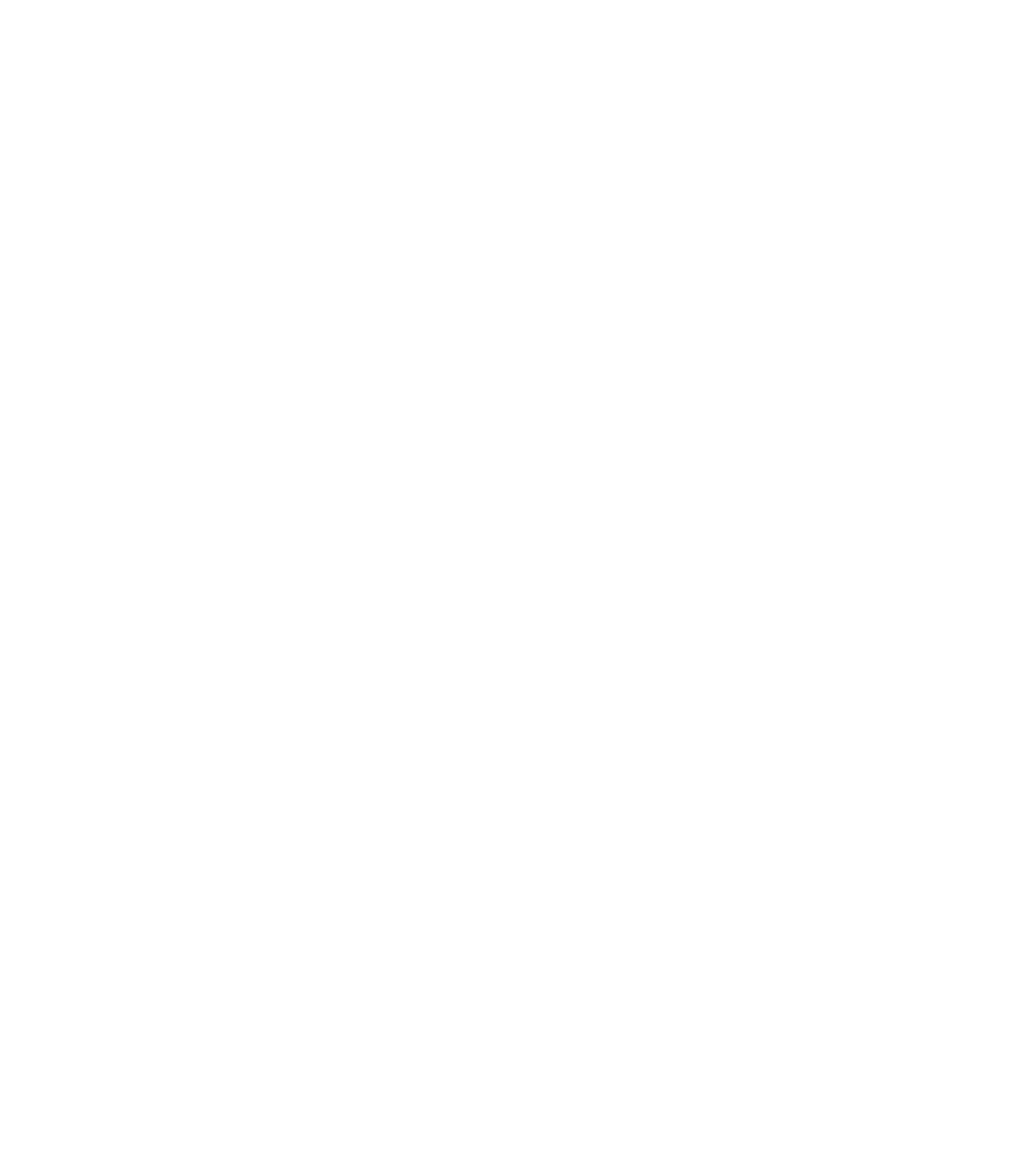
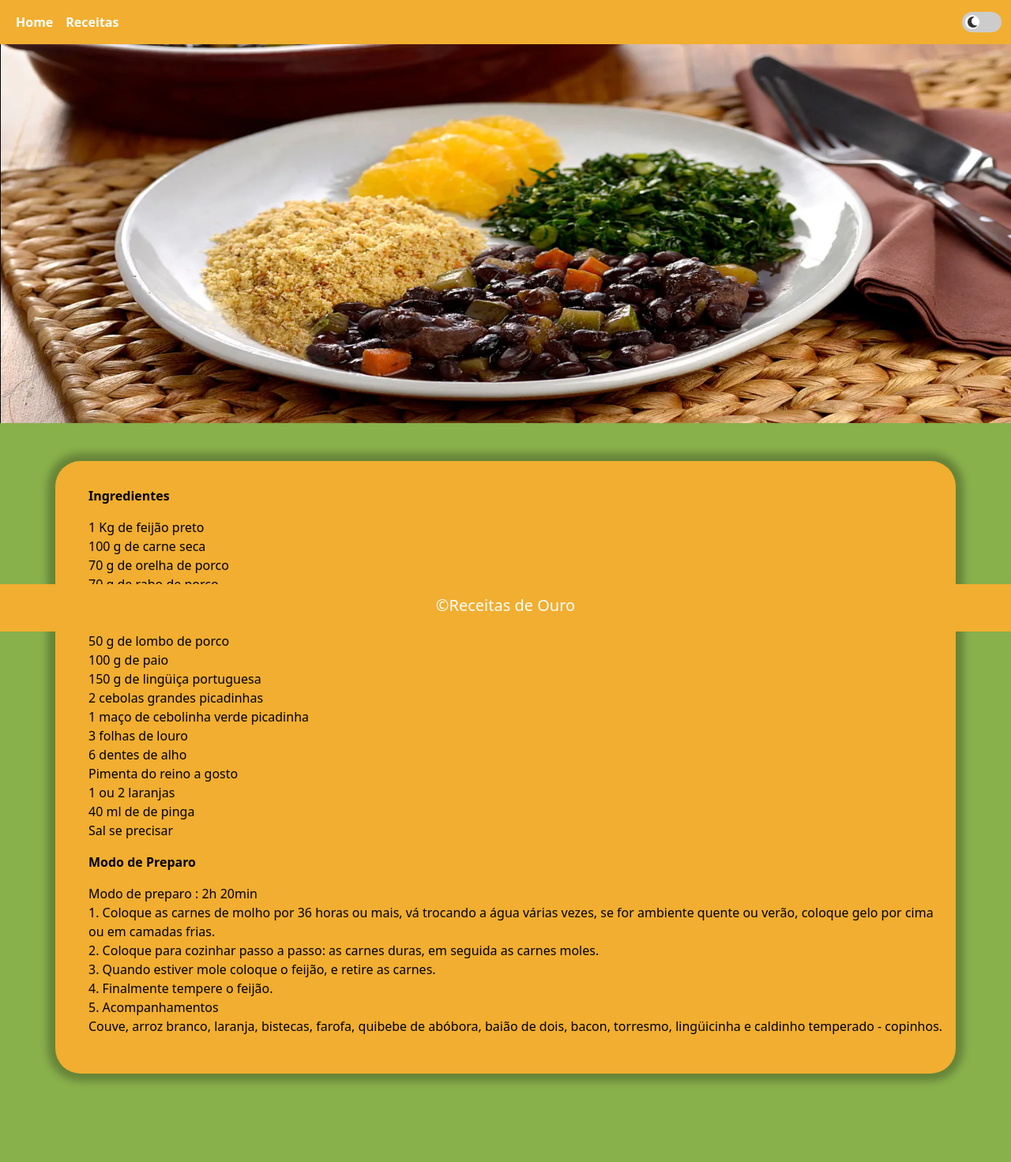
Before and after one commit to gilvanrb/Receitas-de-Ouro, a Django app: page /receitas/ in a window 1280 px wide. Before the commit the page is empty. Shown: the whole page at 79% size. Before the commit the page ends 800 px from the top, so only its background shows below. Run offline with Django 5.2, Linux system fonts and the light colour scheme.

Commit message:
Versão 2
Receitas, ingredientes.

```diff
--- a/home/static/css/style.css
+++ b/home/static/css/style.css
@@ -59,7 +59,7 @@
 
   body.light-mode .nav-top,
   body.light-mode footer {
-    background-color: #FFA500;
+    background-color: #f1ae30;
     color: #000000;
   }
 
@@ -75,9 +75,14 @@
   }
 
   body.light-mode footer{
-    background-color: #FFA500;
-    border-top: 2px solid #FFA500;
+    background-color: #f1ae30;
+    border-top: 2px solid #f1ae30;
     color: white;
+  }
+
+  body.light-mode .container {
+    background-color: #f1ae30;
+    box-shadow: 0px 0px 10px 10px rgb(0, 0, 0, 0.25);
   }
 
   /* ======== TEMA ESCURO ======== */
@@ -108,7 +113,13 @@
     border-top: 2px solid #4444;
     color: white;
   }
-/*Geral*/
+
+   body.dark-mode .container {
+    background-color: #1e1e1e;
+    color: white;
+    box-shadow: 0px 0px 10px 10px rgb(80, 79, 79);
+  }
+/*Geral, html*/
 body{
     background-color: #88B04B;
 }
@@ -121,7 +132,7 @@
 }
 
 .nav-top{
-    background-color: #FFA500; /* Cor do cabeçalho*/
+    background-color: #f1ae30; /* Cor do cabeçalho*/
 }
 .nav-link{
     color: white !important;
@@ -138,13 +149,37 @@
     padding: 1% !important;
     margin: 0% 1% 1% 0% !important;
     text-align: center !important;
+    box-shadow: 4px 4px 10px rgb(80, 79, 79);
 }
 
 footer{ /*Borda inferior (footer)*/
-    background-color: #FFA500;
-    border-top: 1px solid #FFA500; /*Cor Borda inferior*/
+    background-color: #f1ae30;
+    border-top: 1px solid #f1ae30; /*Cor Borda inferior*/
     display: flex !important;
     align-items: center !important;
     justify-content: center !important;
     padding: 0.8em !important;
 }
+
+
+
+/*Página de receitas*/
+
+  .title{
+    font-weight: bold !important;
+    padding-left: 30px;
+  }
+
+  .container{
+    background-color: #f1ae30;
+    border-radius: 2em;
+    border: 1px;
+    text-align: left;
+    padding: 2em;
+    margin: 3em;
+    margin-bottom: 7em;
+
+  }
+  .texto{
+    padding-left: 30px;
+  }
--- a/templates/base.html
+++ b/templates/base.html
@@ -0,0 +1,59 @@
+{% load static %}
+<!DOCTYPE html>
+<html lang="pt-br">
+
+<head>
+    <meta charset="UTF-8">
+    <meta name="viewport" content="width=device-width, initial-scale=1.0">
+    <title>Receitas de Ouro</title>
+    <link rel="stylesheet" href="{% static '/css/style.css' %}">
+    <link href="https://cdn.jsdelivr.net/npm/bootstrap@5.3.3/dist/css/bootstrap.min.css" rel="stylesheet">
+    <script src="{% static 'js/theme.js' %}"></script>
+    <link rel="stylesheet" href="https://cdnjs.cloudflare.com/ajax/libs/font-awesome/6.5.0/css/all.min.css">
+
+</head>
+
+<body>
+    <header> <!--Barra de navegação-->
+        <nav class="navbar navbar-expand-sm nav-top">
+            <div class="container-fluid">
+                <button class="navbar-toggler" type="button" data-bs-toggle="collapse" data-bs-target="#mynavbar">
+                    <span class="navbar-toggler-icon"></span>
+                </button>
+                <div class="collapse navbar-collapse" id="mynavbar">
+                    <ul class="navbar-nav me-auto">
+                        <li class="nav-item">
+                            <a class="nav-link" href="/">Home</a>
+                        </li>
+                        <li class="nav-item">
+                            <a class="nav-link" href="#receitas">Receitas</a>
+                        </li>
+                    </ul>
+
+                    <!-- Botão tema -->
+                    <label class="switch">
+                        <input type="checkbox" id="toggle-theme">
+                        <span class="slider">
+                            <i class="fas fa-moon" id="toggle-icon"></i> <!-- ícone muda dinamicamente -->
+                        </span>
+                    </label>
+
+                </div>
+            </div>
+        </nav>
+
+    </header>
+    <!--Conteudo das receitas-->
+    <main>
+        {% block content %}
+        {% endblock %}
+    </main>
+
+    <footer class="fixed-bottom"> <!--Footer rodapé-->
+        <h5>&copyReceitas de Ouro</h5>
+    </footer>
+
+</body>
+<script src="https://cdn.jsdelivr.net/npm/bootstrap@5.3.3/dist/js/bootstrap.bundle.min.js"></script>
+
+</html>
--- a/templates/home/receitas.html
+++ b/templates/home/receitas.html
@@ -0,0 +1,52 @@
+{% extends 'base.html' %}
+
+{% load static %}
+
+{% block title %} Receitas{% endblock%}
+
+{% block content %}
+
+<img src="{% static 'img/feijoada.jpg' %}" alt="Feijoada" class="d-block w-100 car-img">
+
+<div class="container =">
+    <div class="ingredientes">
+        <p class="title">Ingredientes</p>
+        <p class="texto">
+            1 Kg de feijão preto <br>
+            100 g de carne seca <br>
+            70 g de orelha de porco <br>
+            70 g de rabo de porco <br>
+            70 g de pé de porco <br>
+            100 g de costelinha de porco <br>
+            50 g de lombo de porco <br>
+            100 g de paio <br>
+            150 g de lingüiça portuguesa <br>
+            2 cebolas grandes picadinhas <br>
+            1 maço de cebolinha verde picadinha <br>
+            3 folhas de louro <br>
+            6 dentes de alho <br>
+            Pimenta do reino a gosto <br>
+            1 ou 2 laranjas <br>
+            40 ml de de pinga <br>
+            Sal se precisar <br>
+        </p>
+    </div>
+    <div class="Modo_de_Preparo">
+        <p class="title">Modo de Preparo</p>
+        <p class="texto">Modo de preparo : 2h 20min <br>
+            1. Coloque as carnes de molho por 36 horas ou mais, vá trocando a água várias vezes, se for ambiente quente ou verão, coloque gelo por cima ou em camadas frias. <br>
+
+            2. Coloque para cozinhar passo a passo: as carnes duras, em seguida as carnes moles. <br>
+
+            3. Quando estiver mole coloque o feijão, e retire as carnes. <br>
+
+            4. Finalmente tempere o feijão. <br>
+
+            5. Acompanhamentos <br>
+            Couve, arroz branco, laranja, bistecas, farofa, quibebe de abóbora, baião de dois, bacon, torresmo, lingüicinha e caldinho temperado - copinhos.
+
+        </p>
+    </div>
+</div>
+
+{% endblock %}
```
Also changed, not shown: templates/home/principal.html (+7 -52 lines).
